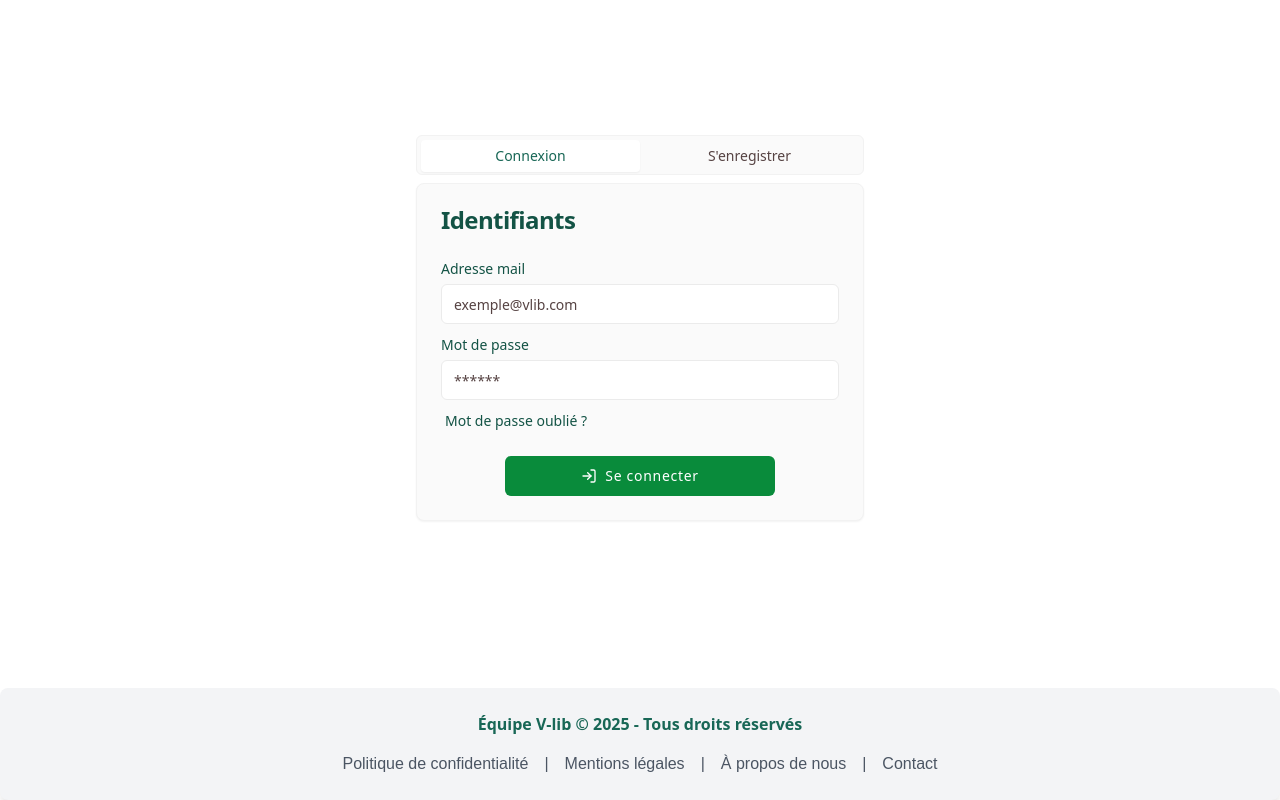
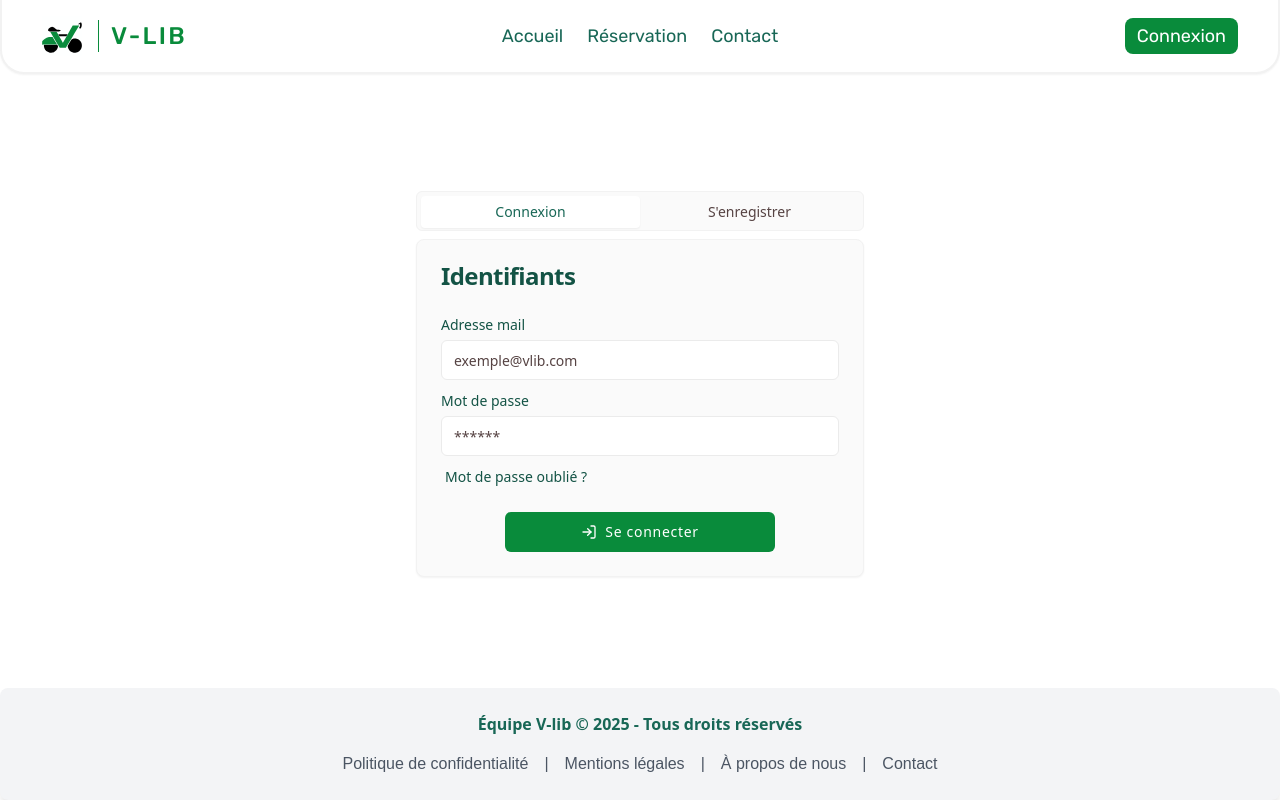
Before and after one commit to NoWauu/V-lib, a Next.js app in the folder webapp/: page /connexion in a window 1280 px wide. Built offline with nearby package versions, Linux system fonts and the light colour scheme.

Commit message:
Ajout d'une première version de l'en-tête

```diff
--- a/webapp/src/app/connexion/page.tsx
+++ b/webapp/src/app/connexion/page.tsx
@@ -1,17 +1,16 @@
-import Wrapper from "@/components/wrappers/Wrapper"
+import Wrapper from "@/components/wrappers/Wrapper";
 import LoginTab from "@/components/forms/LoginTab";
 
-import type {Metadata} from "next";
+import type { Metadata } from "next";
 
 export const metadata: Metadata = {
   title: "Connexion",
-}
+};
 
 export default function LoginRegister() {
-
   return (
-    <Wrapper className="m-auto flex items-center justify-center">
-      <LoginTab/>
+    <Wrapper className="my-auto flex items-center justify-center">
+      <LoginTab />
     </Wrapper>
-  )
+  );
 }
--- a/webapp/src/app/layout.tsx
+++ b/webapp/src/app/layout.tsx
@@ -1,8 +1,9 @@
-import type {Metadata} from "next";
-import {Geist, Geist_Mono} from "next/font/google";
+import type { Metadata } from "next";
+import { Geist, Geist_Mono } from "next/font/google";
 import "./globals.css";
 
 import Footer from "@/components/footer/Footer";
+import Navbar from '@/components/header/Navbar';
 
 const geistSans = Geist({
   variable: "--font-geist-sans",
@@ -17,10 +18,10 @@ const geistMono = Geist_Mono({
 export const metadata: Metadata = {
   title: {
     default: "Accueil • V-lib",
-    template: "%s • V-lib"
+    template: "%s • V-lib",
   },
-  description: "Projet universitaire, application de location de vélib."
-}
+  description: "Projet universitaire, application de location de vélib.",
+};
 
 export default function RootLayout({
   children,
@@ -33,8 +34,11 @@ export default function RootLayout({
         className={`${geistSans.variable} ${geistMono.variable} antialiased`}
       >
         <main className="relative flex flex-col min-h-screen h-full">
+          <Navbar />
+          <div className="flex-grow flex">
             {children}
-      <Footer/>
+          </div>
+          <Footer />
         </main>
       </body>
     </html>
--- /dev/null
+++ b/webapp/src/components/header/Account.tsx
@@ -0,0 +1,14 @@
+"use client";
+
+import Link from "next/link";
+
+export default function Account() {
+  return (
+    <Link
+      href="/connexion"
+      className="text-lg bg-primary rounded-lg text-background px-3 py-1 hover:bg-primary/85 transition duration-300 hidden md:block"
+    >
+      Connexion
+    </Link>
+  );
+}
--- /dev/null
+++ b/webapp/src/components/header/Links.tsx
@@ -0,0 +1,23 @@
+import Link from "next/link";
+
+const pagesLinks = [
+  { name: "Accueil", path: "/" },
+  { name: "Réservation", path: "/reservation" },
+  { name: "Contact", path: "/contact" },
+];
+
+export default function Links() {
+  return (
+    <nav className="gap-6 absolute left-1/2 transform -translate-x-1/2 items-center justify-center hidden md:flex">
+      {pagesLinks.map((link, index) => (
+        <Link
+          key={index}
+          href={link.path}
+          className="text-lg text-foreground hover:text-primary"
+        >
+          {link.name}
+        </Link>
+      ))}
+    </nav>
+  );
+}
--- /dev/null
+++ b/webapp/src/components/header/Logo.tsx
@@ -0,0 +1,8 @@
+export default function Logo() {
+    return (
+        <div className="flex justify-center items-center gap-4 select-none z-50">
+            <img src="/logo.svg" alt="Logo" className="h-10 w-10" draggable={false} />
+            <h1 className="text-2xl text-primary font-medium tracking-widest border-l-[1px] border-primary ps-3">V-LIB</h1>
+        </div>
+    );
+}
--- a/webapp/src/components/header/Navbar.tsx
+++ b/webapp/src/components/header/Navbar.tsx
@@ -0,0 +1,32 @@
+import Logo from "@/components/header/Logo";
+import Links from "@/components/header/Links";
+import MaxWidthWrapper from "@/components/wrappers/Wrapper";
+import Account from "@/components/header/Account";
+
+import { Rubik } from "next/font/google";
+import PhoneMenu from "./PhoneMenu";
+
+const rubik = Rubik({
+  weight: "variable",
+  subsets: ["latin"],
+});
+
+export default function Navbar() {
+  return (
+    <>
+      <div className="w-full fixed">
+        <MaxWidthWrapper
+          className={`relative bg-background flex items-center justify-between md:px-10 px-4 py-4 border-b-2 border-x-2 md:rounded-b-3xl shadow-sm ${rubik.className}`}
+        >
+          <Logo />
+          <Links />
+          <Account />
+
+          <PhoneMenu />
+        </MaxWidthWrapper>
+      </div>
+
+      <div className="w-full h-20 mb-8"></div>
+    </>
+  );
+}
--- /dev/null
+++ b/webapp/src/components/header/PhoneMenu.tsx
@@ -0,0 +1,54 @@
+"use client";
+
+import Link from "next/link";
+import { ChevronLeft, ChevronRight } from "lucide-react";
+import { useState } from "react";
+import clsx from "clsx";
+import Logo from "@/components/header/Logo";
+
+const pagesLinks = [
+  { name: "Accueil", path: "/" },
+  { name: "Réservation", path: "/reservation" },
+  { name: "Nous contacter", path: "/contact" },
+  { name: "A propos", path: "/a-propos" },
+];
+
+export default function PhoneMenu() {
+  const [isOpen, setIsOpen] = useState(false);
+
+  return (
+    <div className="md:hidden">
+      <ChevronLeft onClick={() => setIsOpen(true)} />
+      <nav
+        className={clsx(
+          {
+            "w-0": !isOpen,
+            "w-full": isOpen,
+          },
+          "flex overflow-hidden md:hidden flex-col justify-start items-center transition-all duration-300 fixed top-0 right-0 h-full bg-background z-10"
+        )}
+      >
+        <div className="w-full flex py-6 px-6 justify-end items-center overflow-hidden">
+          <div
+            className="flex items-center gap-2 text-primary"
+            onClick={() => setIsOpen(false)}
+          >
+            <span className="text-2xl">Fermer</span>
+            <ChevronRight size={30} />
+          </div>
+        </div>
+        <div className="h-full flex flex-col gap-10 pb-24 self-center justify-center">
+          {pagesLinks.map((link, index) => (
+            <Link
+              key={index}
+              href={link.path}
+              className="text-3xl transition-all w-full text-center text-foreground hover:text-primary"
+            >
+              {link.name}
+            </Link>
+          ))}
+        </div>
+      </nav>
+    </div>
+  );
+}
--- a/webapp/src/components/wrappers/Wrapper.tsx
+++ b/webapp/src/components/wrappers/Wrapper.tsx
@@ -9,7 +9,7 @@ const MaxWidthWrapper = ({
   children?: ReactNode;
 }) => {
   return (
-    <div className={cn("mx-auto w-full max-w-screen-2xl px-2.5 md:px-24", className)}>
+    <div className={cn("mx-auto w-full max-w-screen-xl px-2.5", className)}>
       {children}
     </div>
   );
```
Also changed, not shown: webapp/src/components/footer/Footer.tsx (+18 -11 lines), webapp/public/logo.svg (added). Lines whose indentation alone changed are shown as unchanged.
